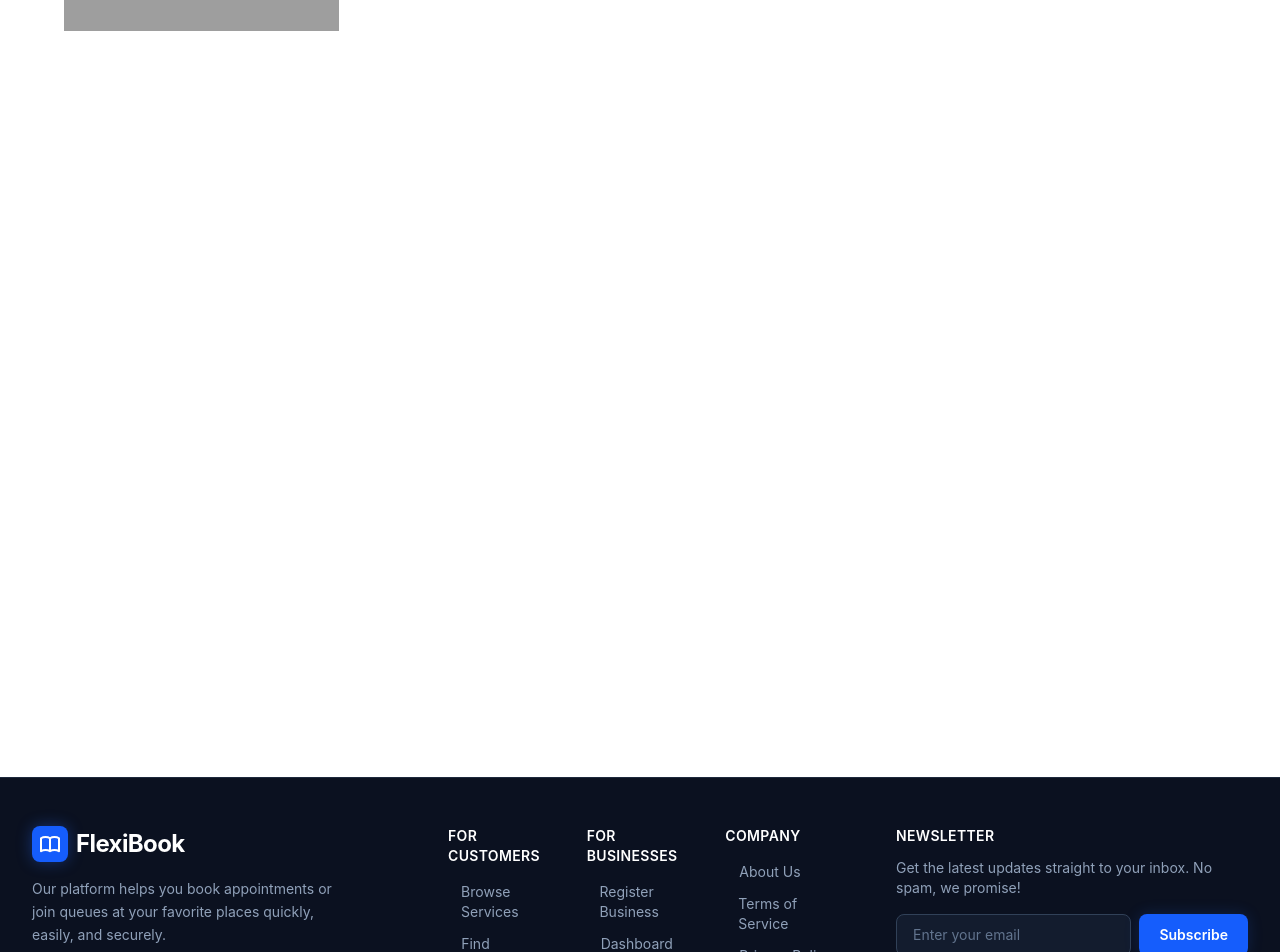
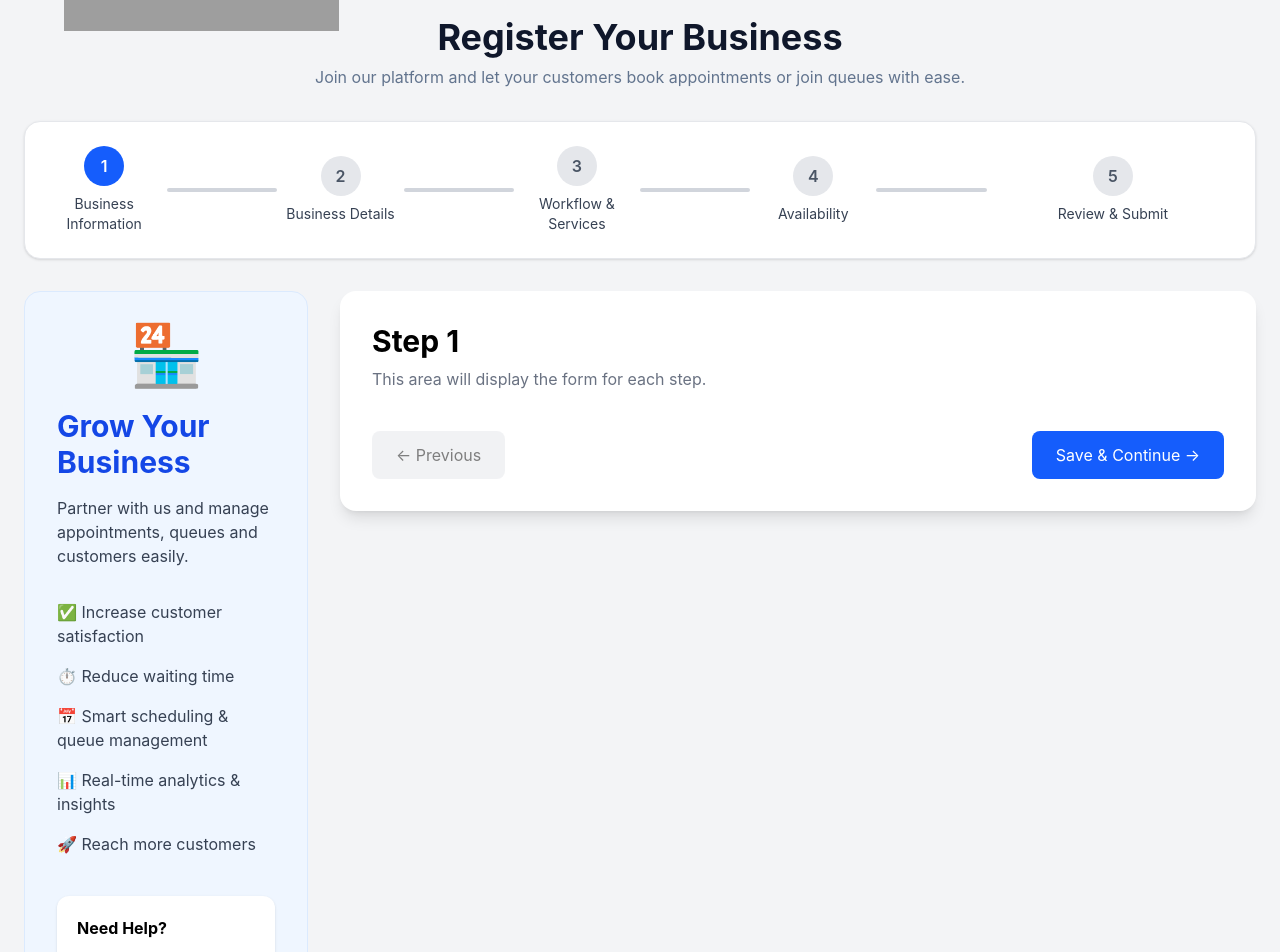
Before and after one commit to pritishhere/flexibook, a React (Vite) app in the folder FlexiBook/: page /business-register in a window 1280 px wide. Shown: the part 120-1072 px from the top of the page. Built offline with nearby package versions, Linux system fonts and the light colour scheme; grey boxes are pictures that could not be loaded.

Commit message:
Setup business registration page structure

```diff
--- a/FlexiBook/src/App.jsx
+++ b/FlexiBook/src/App.jsx
@@ -8,6 +8,7 @@ import { Header } from './components/Header';
 import { Footer } from './components/Footer';
 import HomePage from './HomePage';
 import CustomerPage from './CustomerPage';
+import BusinessRegistration from "./BusinessRegistration/BusinessRegistration";
 
 function App() {
   return (
@@ -23,6 +24,9 @@ function App() {
 
           {/* Jab URL '/customers' ho, toh CustomerPage dikhao */}
           <Route path="/customers" element={<CustomerPage />} />
+
+          {/*show business registration*/ }
+          <Route path="/business-register" element={<BusinessRegistration />} />
         </Routes>
       </div>
 
--- /dev/null
+++ b/FlexiBook/src/BusinessRegistration/BusinessRegistration.jsx
@@ -0,0 +1,73 @@
+import React, { useState } from "react";
+
+import RegistrationHeader from "./RegistrationHeader";
+import ProgressBar from "./ProgressBar";
+import LeftPanel from "./LeftPanel";
+
+const BusinessRegistration = () => {
+  const [currentStep, setCurrentStep] = useState(1);
+
+  return (
+    <div className="min-h-screen bg-gray-100">
+
+      <div className="max-w-7xl mx-auto px-6 py-10">
+
+        <RegistrationHeader />
+
+        <ProgressBar currentStep={currentStep} />
+
+        <div className="grid lg:grid-cols-4 gap-8">
+
+          {/* Left Side */}
+          <div className="lg:col-span-1">
+            <LeftPanel />
+          </div>
+
+          {/* Right Side */}
+          <div className="lg:col-span-3">
+
+            <div className="bg-white rounded-2xl shadow-lg p-8">
+
+              <h2 className="text-3xl font-bold mb-2">
+                Step {currentStep}
+              </h2>
+
+              <p className="text-gray-500 mb-10">
+                This area will display the form for each step.
+              </p>
+
+              <div className="flex justify-between">
+
+                <button
+                  disabled={currentStep === 1}
+                  onClick={() => setCurrentStep(currentStep - 1)}
+                  className="px-6 py-3 rounded-lg bg-gray-200 hover:bg-gray-300 disabled:opacity-50"
+                >
+                  ← Previous
+                </button>
+
+                <button
+                  onClick={() => {
+                    if (currentStep < 5)
+                      setCurrentStep(currentStep + 1);
+                  }}
+                  className="px-6 py-3 rounded-lg bg-blue-600 text-white hover:bg-blue-700"
+                >
+                  Save & Continue →
+                </button>
+
+              </div>
+
+            </div>
+
+          </div>
+
+        </div>
+
+      </div>
+
+    </div>
+  );
+};
+
+export default BusinessRegistration;
--- /dev/null
+++ b/FlexiBook/src/BusinessRegistration/LeftPanel.jsx
@@ -0,0 +1,49 @@
+import React from "react";
+
+const LeftPanel = () => {
+  return (
+    <div className="bg-blue-50 rounded-2xl p-8 h-full border border-blue-100">
+
+      <div className="text-6xl mb-6 text-center">
+        🏪
+      </div>
+
+      <h2 className="text-3xl font-bold text-blue-700 mb-4">
+        Grow Your Business
+      </h2>
+
+      <p className="text-gray-700 mb-8">
+        Partner with us and manage appointments, queues and customers easily.
+      </p>
+
+      <ul className="space-y-4 text-gray-700">
+        <li>✅ Increase customer satisfaction</li>
+        <li>⏱ Reduce waiting time</li>
+        <li>📅 Smart scheduling & queue management</li>
+        <li>📊 Real-time analytics & insights</li>
+        <li>🚀 Reach more customers</li>
+      </ul>
+
+      <div className="mt-10 bg-white rounded-xl p-5 shadow">
+        <h3 className="font-bold mb-2">
+          Need Help?
+        </h3>
+
+        <p className="text-sm text-gray-600 mb-3">
+          Our team is here to help you.
+        </p>
+
+        <p className="text-blue-600">
+          📧 business@flexibook.com
+        </p>
+
+        <p className="text-blue-600 mt-2">
+          📞 +91 98765 43210
+        </p>
+      </div>
+
+    </div>
+  );
+};
+
+export default LeftPanel;
--- /dev/null
+++ b/FlexiBook/src/BusinessRegistration/ProgressBar.jsx
@@ -0,0 +1,56 @@
+import React from "react";
+
+const steps = [
+  "Business Information",
+  "Business Details",
+  "Workflow & Services",
+  "Availability",
+  "Review & Submit",
+];
+
+const ProgressBar = ({ currentStep }) => {
+  return (
+    <div className="bg-white rounded-2xl shadow-sm border border-gray-200 p-6 mb-8">
+      <div className="flex justify-between items-center">
+        {steps.map((step, index) => (
+          <div
+            key={index}
+            className="flex-1 flex items-center"
+          >
+            <div className="flex flex-col items-center flex-1">
+              <div
+                className={`w-10 h-10 rounded-full flex items-center justify-center font-semibold transition-all
+                  ${
+                    currentStep === index + 1
+                      ? "bg-blue-600 text-white"
+                      : currentStep > index + 1
+                      ? "bg-green-500 text-white"
+                      : "bg-gray-200 text-gray-600"
+                  }`}
+              >
+                {index + 1}
+              </div>
+
+              <p className="text-xs md:text-sm mt-2 text-center text-gray-700">
+                {step}
+              </p>
+            </div>
+
+            {index !== steps.length - 1 && (
+              <div
+                className={`h-1 flex-1 mx-2 rounded
+                ${
+                  currentStep > index + 1
+                    ? "bg-green-500"
+                    : "bg-gray-300"
+                }`}
+              ></div>
+            )}
+          </div>
+        ))}
+      </div>
+    </div>
+  );
+};
+
+export default ProgressBar;
--- /dev/null
+++ b/FlexiBook/src/BusinessRegistration/RegistrationHeader.jsx
@@ -0,0 +1,17 @@
+import React from "react";
+
+const RegistrationHeader = () => {
+  return (
+    <div className="text-center mb-8">
+      <h1 className="text-4xl font-bold text-slate-900">
+        Register Your Business
+      </h1>
+
+      <p className="text-slate-500 mt-2">
+        Join our platform and let your customers book appointments or join queues with ease.
+      </p>
+    </div>
+  );
+};
+
+export default RegistrationHeader;
--- a/FlexiBook/src/HomePage.jsx
+++ b/FlexiBook/src/HomePage.jsx
@@ -81,8 +81,7 @@ const HomePage = () => {
                 <div className="flex flex-col h-full w-full">
                   <h4 className="font-bold text-slate-900 text-sm sm:text-base mb-1">Business Owner</h4>
                   <p className="text-xs sm:text-sm text-slate-600 mb-4 leading-relaxed">Manage appointments and grow sales.</p>
-                  <button className="mt-auto text-emerald-600 border-2 border-emerald-600 bg-white px-4 py-2 rounded-lg text-xs sm:text-sm font-bold hover:bg-emerald-700 hover:text-white text-center w-full transition-all shadow-sm">Register Now →</button>
-                </div>
+                  <Link to="/business-register" className="mt-auto text-emerald-600 border-2 border-emerald-600 bg-white px-4 py-2 rounded-lg text-xs sm:text-sm font-bold hover:bg-emerald-700 hover:text-white text-center w-full transition-all shadow-sm inline-block">Register Now →</Link>                </div>
               </div>
             </div>
 
```
Also changed, not shown: FlexiBook/src/BusinessRegistration/01_BusinessInfoStep.jsx (added), FlexiBook/src/BusinessRegistration/02_BusinessDetailStep.jsx (added), FlexiBook/src/BusinessRegistration/03_ServicesStep.jsx (added), FlexiBook/src/BusinessRegistration/04_AvailabilityStep.jsx (added), FlexiBook/src/BusinessRegistration/05_ReviewStep.jsx (added).
